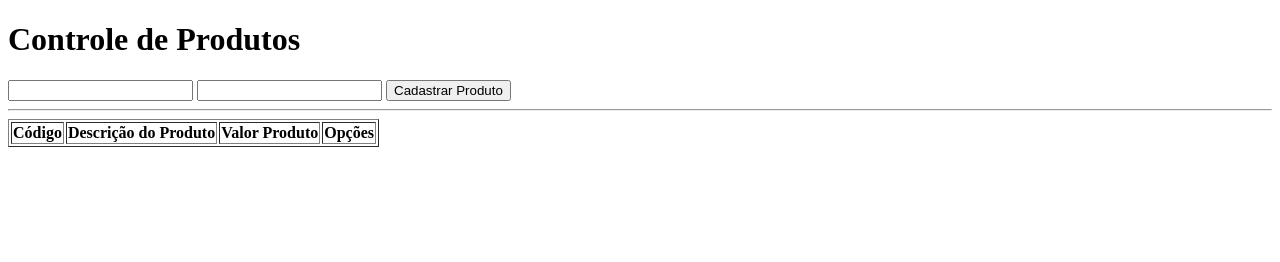
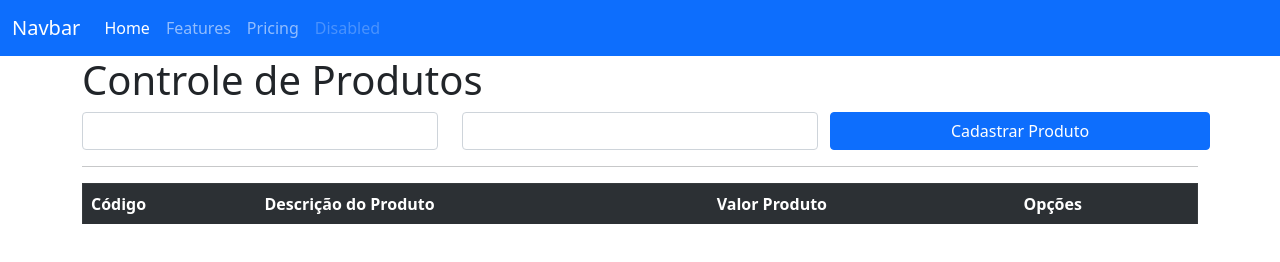
Before and after one commit to caretinha/controle-produtos, a plain HTML site: page index.html in a window 1280 px wide. Drawn offline with nearby package versions, Linux system fonts and the light colour scheme.

Commit message:
11/06/2025

```diff
--- a/index.html
+++ b/index.html
@@ -4,18 +4,48 @@
     <meta charset="UTF-8">
     <meta name="viewport" content="width=device-width, initial-scale=1.0">
     <title>Controle de Produto</title>
+    <link href="https://cdn.jsdelivr.net/npm/bootstrap@5.0.2/dist/css/bootstrap.min.css" rel="stylesheet" integrity="sha384-EVSTQN3/azprG1Anm3QDgpJLIm9Nao0Yz1ztcQTwFspd3yD65VohhpuuCOmLASjC" crossorigin="anonymous">
 </head>
 <body>
+        <nav class="navbar navbar-expand-lg navbar-dark bg-primary">
+            <div class="container-fluid">
+                <a class="navbar-brand" href="#">Navbar</a>
+                <button class="navbar-toggler" type="button" data-bs-toggle="collapse" data-bs-target="#navbarNav" aria-controls="navbarNav" aria-expanded="false" aria-label="Toggle navigation">
+                <span class="navbar-toggler-icon"></span>
+                </button>
+                <div class="collapse navbar-collapse" id="navbarNav">
+                    <ul class="navbar-nav">
+                        <li class="nav-item">
+                        <a class="nav-link active" aria-current="page" href="index.htmla">Home</a>
+                        </li>
+                        <li class="nav-item">
+                        <a class="nav-link" href="#">Features</a>
+                        </li>
+                        <li class="nav-item">
+                        <a class="nav-link" href="#">Pricing</a>
+                        </li>
+                        <li class="nav-item">
+                        <a class="nav-link disabled" href="#" tabindex="-1" aria-disabled="true">Disabled</a>
+                        </li>
+                    </ul>
+                </div>
+            </div>
+        </nav>
 
+        <div class="container">
             <h1>Controle de Produtos</h1>
 
-    <div>
-        <input type="text" id="descricao">
-        <input type="text" id="preco">
-        <button onclick="addProduto()" id="btnsalvar">Cadastrar Produto</button>
+            <div class="row">
+                <div class="col-md-4">
+                    <input type="text" id="descricao" class="form-control">
+                </div>
+                <div class="col-md-4">
+                    <input type="text" id="preco" class="form-control">
+                </div>
+                <button onclick="addProduto()" id="btnSalvar" class="col-md-4 btn btn-primary">Cadastrar Produto</button>
             </div>
             <hr>
-    <table border="1">
+            <table border="1" class="table table-striped table-dark">
                 <tr>
                     <th>Código</th>
                     <th>Descrição do Produto</th>
@@ -24,7 +54,9 @@
                 </tr>
                 <tbody id="produtos"></tbody>
             </table>
+        </div>
 
     <script src="./tabela.js"></script>
+    <script src="https://cdn.jsdelivr.net/npm/bootstrap@5.0.2/dist/js/bootstrap.bundle.min.js" integrity="sha384-MrcW6ZMFYlzcLA8Nl+NtUVF0sA7MsXsP1UyJoMp4YLEuNSfAP+JcXn/tWtIaxVXM" crossorigin="anonymous"></script>
 </body>
 </html>
--- a/tabela.js
+++ b/tabela.js
@@ -15,8 +15,8 @@ function renderizarTabela() {
             <td>${p.descricao}</td>
             <td>R$ ${p.preco.toFixed(2)}</td>
             <td>
-                <button onclick="editarProduto(${index})">Editar</button>
-                <button onclick="removerProduto(${index})">Remover</button>
+                <button onclick="editarProduto(${index})" class="btn btn-md bg-warning">Editar</button>
+                <button onclick="removerProduto(${index})" class="btn btn-md bg-danger text-light">Remover</button>
             </td>
         </tr>
     `)
@@ -47,17 +47,21 @@ function editarProduto(index) {
     btnSalvar.onclick = atualizarProduto
 }
 
+function atualizarProduto() {
     produtos[indexEditado].descricao = descricaoProduto.value
-    produtos[indexEditado].preco =  Number(precoProduto.value)
+    produtos[indexEditado].preco = Number(precoProduto.value)
 
     renderizarTabela()
 
     descricaoProduto.value = ''
     precoProduto.value = ''
+    descricaoProduto.focus()
     btnSalvar.innerText = 'Adicionar Produto'
     btnSalvar.onclick = addProduto
+}
 
 function removerProduto(index) {
     const produto = produtos[index]
-    alert(`Produto selecionado: ${produto.descricao}`)
-}
+    produtos.splice(index, 1)
+    renderizarTabela()
+}ok
```
Also changed, not shown: categoria.html (added), categoria.js (added). Lines whose indentation alone changed are shown as unchanged.
